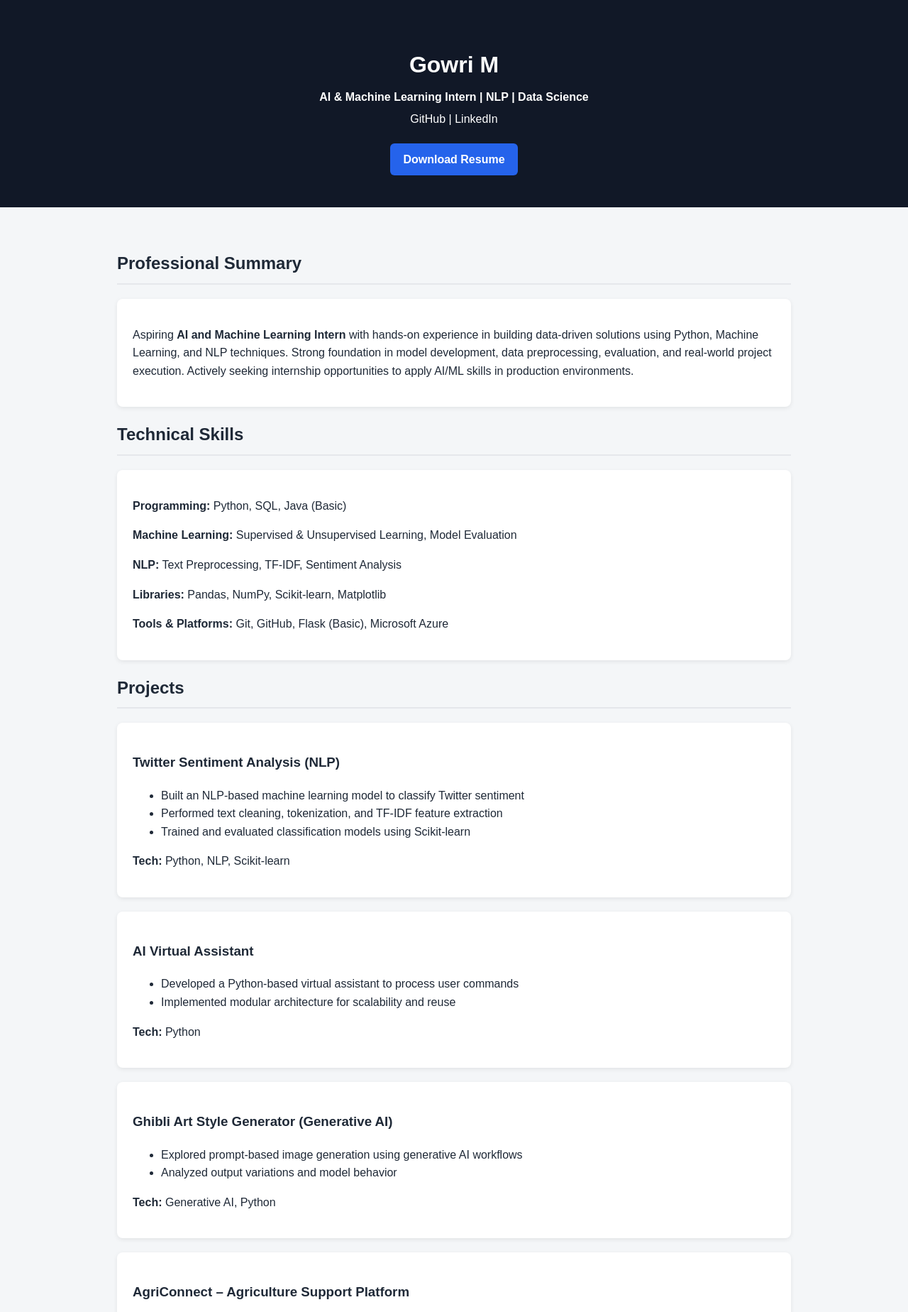
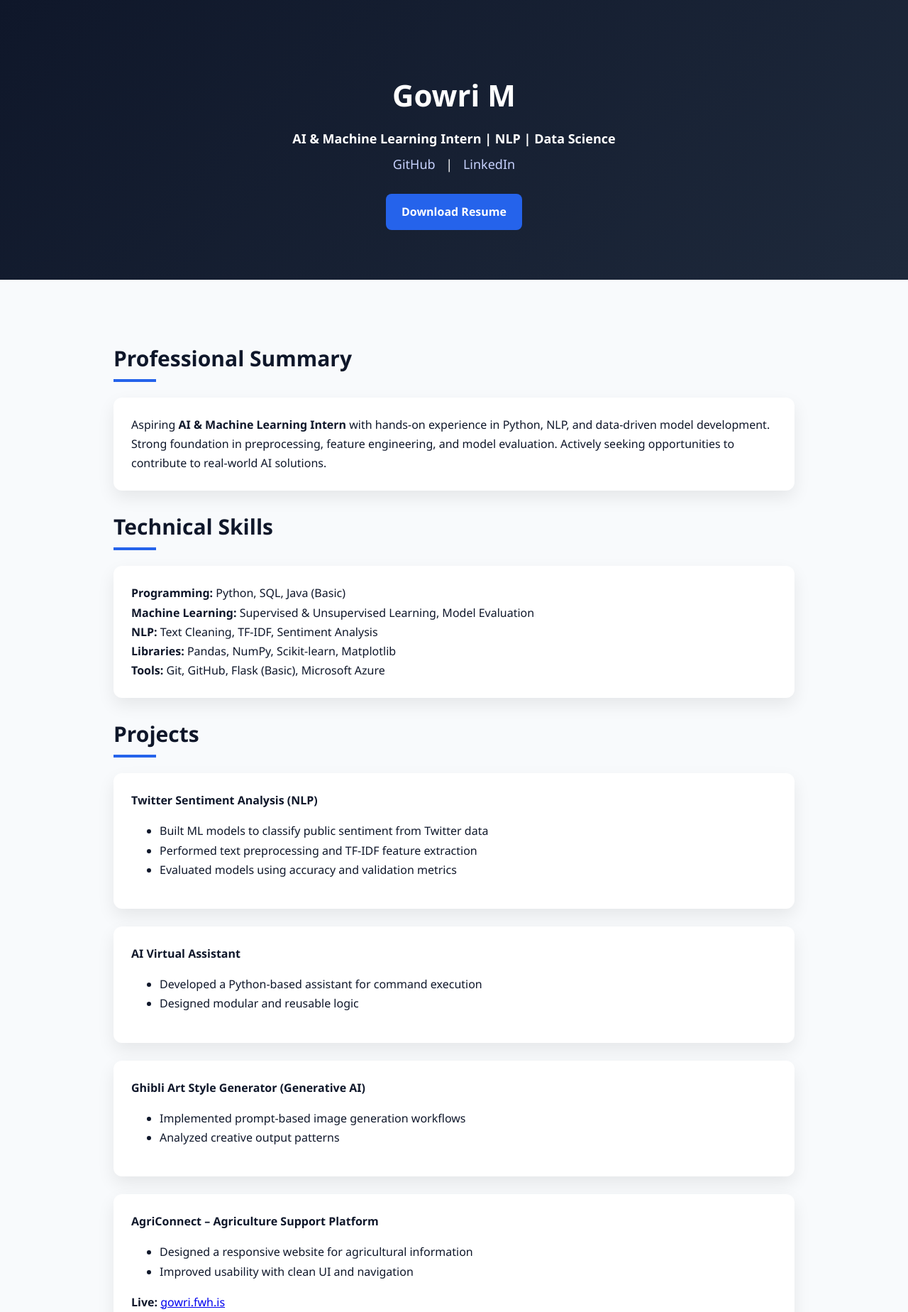
Before and after one commit to gowrim1609/gowrim1609.github.io, a plain HTML site: page index.html in a window 1280 px wide. Shown: the top 1848 px of the page at 71% size. Drawn offline with Linux system fonts and the light colour scheme.

Commit message:
Update index.html

```diff
--- a/index.html
+++ b/index.html
@@ -3,159 +3,196 @@
 <head>
 <meta charset="UTF-8" />
 <meta name="viewport" content="width=device-width, initial-scale=1.0"/>
-  <title>Gowri M | AI & Machine Learning Intern</title>
+<title>Gowri M | AI & ML Intern</title>
 
-  <!-- ATS-friendly meta -->
-  <meta name="description" content="AI and Machine Learning Intern portfolio showcasing projects in NLP, Sentiment Analysis, Generative AI, and Data Science." />
+<meta name="description" content="AI & Machine Learning Intern portfolio with projects in NLP, Generative AI, and Data Science." />
 
 <style>
+:root {
+  --primary:#2563eb;
+  --dark:#0f172a;
+  --light:#f8fafc;
+}
+
+* { box-sizing: border-box; }
+
 body {
-      font-family: Arial, sans-serif;
   margin: 0;
-      background-color: #f4f6f8;
-      color: #1f2937;
-      line-height: 1.6;
+  font-family: "Segoe UI", Arial, sans-serif;
+  background: var(--light);
+  color: var(--dark);
+  line-height: 1.7;
 }
+
+/* ===== Animations ===== */
+@keyframes fadeUp {
+  from { opacity:0; transform: translateY(30px); }
+  to { opacity:1; transform: translateY(0); }
+}
+
+/* ===== Header ===== */
 header {
-      background-color: #111827;
+  background: linear-gradient(135deg, #0f172a, #1e293b);
   color: white;
-      padding: 45px 20px;
+  padding: 70px 20px;
   text-align: center;
+  animation: fadeUp 1s ease;
 }
-    header h1 { margin-bottom: 5px; }
-    header p { margin: 6px 0; }
+
+header h1 {
+  font-size: 42px;
+  margin-bottom: 10px;
+}
+
+header p {
+  font-size: 18px;
+  margin: 6px 0;
+}
+
+header a {
+  color: #c7d2fe;
+  text-decoration: none;
+  margin: 0 10px;
+}
 
 .btn {
   display: inline-block;
-      margin-top: 15px;
-      padding: 10px 18px;
-      background: #2563eb;
+  margin-top: 20px;
+  padding: 12px 22px;
+  background: var(--primary);
   color: white;
-      border-radius: 6px;
+  border-radius: 8px;
+  font-weight: 600;
   text-decoration: none;
-      font-weight: bold;
+  transition: transform .3s, box-shadow .3s;
 }
 
+.btn:hover {
+  transform: translateY(-4px);
+  box-shadow: 0 10px 20px rgba(37,99,235,.3);
+}
+
+/* ===== Sections ===== */
 section {
-      max-width: 950px;
+  max-width: 1000px;
   margin: auto;
-      padding: 40px 20px;
+  padding: 60px 20px;
 }
 
 h2 {
-      border-bottom: 2px solid #e5e7eb;
-      padding-bottom: 8px;
-      margin-bottom: 20px;
+  font-size: 30px;
+  margin-bottom: 30px;
+  position: relative;
 }
 
+h2::after {
+  content:"";
+  width: 60px;
+  height: 4px;
+  background: var(--primary);
+  position: absolute;
+  left: 0;
+  bottom: -8px;
+}
+
+/* ===== Cards ===== */
 .card {
   background: white;
-      padding: 22px;
-      margin-bottom: 20px;
-      border-radius: 8px;
-      box-shadow: 0 2px 6px rgba(0,0,0,0.08);
+  padding: 25px;
+  margin-bottom: 25px;
+  border-radius: 12px;
+  box-shadow: 0 10px 25px rgba(0,0,0,.08);
+  animation: fadeUp 1s ease;
+  transition: transform .3s, box-shadow .3s;
 }
 
+.card:hover {
+  transform: translateY(-6px);
+  box-shadow: 0 20px 40px rgba(0,0,0,.12);
+}
+
+/* ===== Footer ===== */
 footer {
-      background: #111827;
+  background: var(--dark);
   color: white;
   text-align: center;
-      padding: 20px;
-      margin-top: 40px;
+  padding: 25px;
+  font-size: 14px;
 }
-
-    a { color: #2563eb; text-decoration: none; }
 </style>
 </head>
+
 <body>
 
 <header>
   <h1>Gowri M</h1>
   <p><b>AI & Machine Learning Intern | NLP | Data Science</b></p>
-
   <p>
-    <a href="https://github.com/gowrim1609" style="color:white;">GitHub</a> |
-    <a href="https://www.linkedin.com/in/gowri-m-008212362" style="color:white;">LinkedIn</a>
+    <a href="https://github.com/gowrim1609">GitHub</a> |
+    <a href="https://www.linkedin.com/in/gowri-m-008212362">LinkedIn</a>
   </p>
-
-  <!-- Resume Download -->
   <a class="btn" href="Gowri_M_AI_ML_Intern_Resume.pdf" download>Download Resume</a>
 </header>
 
 <section>
 <h2>Professional Summary</h2>
 <div class="card">
-    <p>
-      Aspiring <b>AI and Machine Learning Intern</b> with hands-on experience in building
-      data-driven solutions using Python, Machine Learning, and NLP techniques.
-      Strong foundation in model development, data preprocessing, evaluation,
-      and real-world project execution. Actively seeking internship opportunities
-      to apply AI/ML skills in production environments.
-    </p>
+Aspiring <b>AI & Machine Learning Intern</b> with hands-on experience in Python, NLP, and data-driven model development.
+Strong foundation in preprocessing, feature engineering, and model evaluation.
+Actively seeking opportunities to contribute to real-world AI solutions.
 </div>
 
 <h2>Technical Skills</h2>
 <div class="card">
-    <p><b>Programming:</b> Python, SQL, Java (Basic)</p>
-    <p><b>Machine Learning:</b> Supervised & Unsupervised Learning, Model Evaluation</p>
-    <p><b>NLP:</b> Text Preprocessing, TF-IDF, Sentiment Analysis</p>
-    <p><b>Libraries:</b> Pandas, NumPy, Scikit-learn, Matplotlib</p>
-    <p><b>Tools & Platforms:</b> Git, GitHub, Flask (Basic), Microsoft Azure</p>
+<b>Programming:</b> Python, SQL, Java (Basic)<br>
+<b>Machine Learning:</b> Supervised & Unsupervised Learning, Model Evaluation<br>
+<b>NLP:</b> Text Cleaning, TF-IDF, Sentiment Analysis<br>
+<b>Libraries:</b> Pandas, NumPy, Scikit-learn, Matplotlib<br>
+<b>Tools:</b> Git, GitHub, Flask (Basic), Microsoft Azure
 </div>
 
 <h2>Projects</h2>
 
 <div class="card">
-    <h3>Twitter Sentiment Analysis (NLP)</h3>
+<b>Twitter Sentiment Analysis (NLP)</b>
 <ul>
-      <li>Built an NLP-based machine learning model to classify Twitter sentiment</li>
-      <li>Performed text cleaning, tokenization, and TF-IDF feature extraction</li>
-      <li>Trained and evaluated classification models using Scikit-learn</li>
+<li>Built ML models to classify public sentiment from Twitter data</li>
+<li>Performed text preprocessing and TF-IDF feature extraction</li>
+<li>Evaluated models using accuracy and validation metrics</li>
 </ul>
-    <p><b>Tech:</b> Python, NLP, Scikit-learn</p>
 </div>
 
 <div class="card">
-    <h3>AI Virtual Assistant</h3>
+<b>AI Virtual Assistant</b>
 <ul>
-      <li>Developed a Python-based virtual assistant to process user commands</li>
-      <li>Implemented modular architecture for scalability and reuse</li>
+<li>Developed a Python-based assistant for command execution</li>
+<li>Designed modular and reusable logic</li>
 </ul>
-    <p><b>Tech:</b> Python</p>
 </div>
 
 <div class="card">
-    <h3>Ghibli Art Style Generator (Generative AI)</h3>
+<b>Ghibli Art Style Generator (Generative AI)</b>
 <ul>
-      <li>Explored prompt-based image generation using generative AI workflows</li>
-      <li>Analyzed output variations and model behavior</li>
+<li>Implemented prompt-based image generation workflows</li>
+<li>Analyzed creative output patterns</li>
 </ul>
-    <p><b>Tech:</b> Generative AI, Python</p>
 </div>
 
 <div class="card">
-    <h3>AgriConnect – Agriculture Support Platform</h3>
+<b>AgriConnect – Agriculture Support Platform</b>
 <ul>
-      <li>Designed and developed a responsive web platform for farmers</li>
-      <li>Improved usability through clean UI and structured navigation</li>
+<li>Designed a responsive website for agricultural information</li>
+<li>Improved usability with clean UI and navigation</li>
 </ul>
-    <p><b>Live:</b> <a href="https://gowri.fwh.is/">gowri.fwh.is</a></p>
+<b>Live:</b> <a href="https://gowri.fwh.is/">gowri.fwh.is</a>
 </div>
 
-  <h2>Certifications</h2>
+<h2>Education & Certifications</h2>
 <div class="card">
-    <ul>
-      <li>Data Science – Cisco Networking Academy</li>
-      <li>R Programming – Simplilearn</li>
-      <li>Java & SQL – Infosys Springboard</li>
-      <li>Microsoft Azure Fundamentals</li>
-    </ul>
-  </div>
-
-  <h2>Education</h2>
-  <div class="card">
-    <p><b>Bachelor’s Degree</b></p>
-    <p>CGPA: <b>9.17</b></p>
+<b>CGPA:</b> 9.17<br><br>
+• Data Science – Cisco Networking Academy<br>
+• Microsoft Azure Fundamentals<br>
+• R, Java & SQL – Simplilearn & Infosys Springboard
 </div>
 </section>
 
```
Lines whose indentation alone changed are shown as unchanged.
